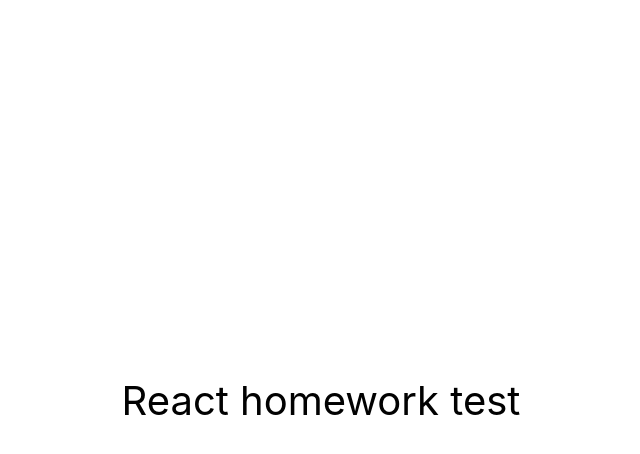
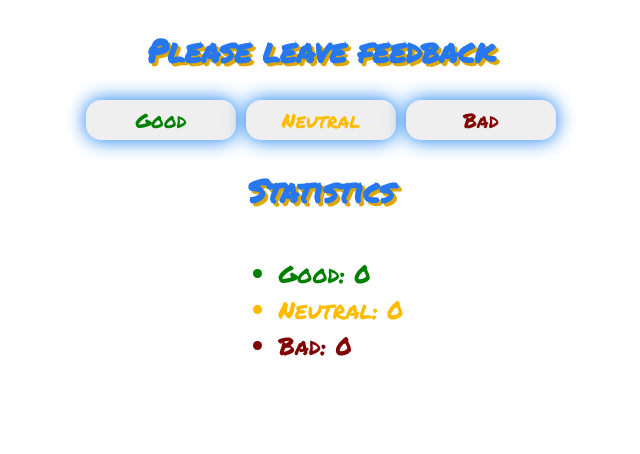
Before and after one commit to TigranKh21/goit-react-hw-02-feedback, a React (Create React App) app: page / in a window 1280 px wide. Shown: the top 454 px of the page, without its empty margins (319-959 px from the left). Built offline with nearby package versions, Linux system fonts and the light colour scheme.

Commit message:
html and css

```diff
--- a/public/index.html
+++ b/public/index.html
@@ -24,6 +24,12 @@
       work correctly both with client-side routing and a non-root public URL.
       Learn how to configure a non-root public URL by running `npm run build`.
     -->
+    <link rel="preconnect" href="https://fonts.googleapis.com" />
+    <link rel="preconnect" href="https://fonts.gstatic.com" crossorigin />
+    <link
+      href="https://fonts.googleapis.com/css2?family=Indie+Flower&family=Permanent+Marker&family=Special+Elite&display=swap"
+      rel="stylesheet"
+    />
     <title>React App</title>
 
     <!-- Start Single Page Apps for GitHub Pages -->
--- a/src/components/App.jsx
+++ b/src/components/App.jsx
@@ -1,16 +1,9 @@
+import { Feedback } from './Feedback/Feedback';
+
 export const App = () => {
   return (
-    <div
-      style={{
-        height: '100vh',
-        display: 'flex',
-        justifyContent: 'center',
-        alignItems: 'center',
-        fontSize: 40,
-        color: '#010101',
-      }}
-    >
-      React homework test
+    <div>
+      <Feedback />
     </div>
   );
 };
--- /dev/null
+++ b/src/components/Feedback/Feedback.jsx
@@ -0,0 +1,35 @@
+import { Component } from 'react';
+import css from './Feedback.module.css';
+
+export class Feedback extends Component {
+  state = {
+    good: '0',
+    neutral: '0',
+    bad: '0',
+  };
+
+  render() {
+    return (
+      <div className={css.feedback}>
+        <h2>Please leave feedback</h2>
+        <div className={css.buttons}>
+          <button className={css.good}>Good</button>
+          <button className={css.neutral}>Neutral</button>
+          <button className={css.bad}>Bad</button>
+        </div>
+        <h2>Statistics</h2>
+        <ul className={css.statList}>
+          <li className={`${css.statItem} ${css.good}`}>
+            Good: {this.state.good}
+          </li>
+          <li className={`${css.statItem} ${css.neutral}`}>
+            Neutral: {this.state.neutral}
+          </li>
+          <li className={`${css.statItem} ${css.bad}`}>
+            Bad: {this.state.bad}
+          </li>
+        </ul>
+      </div>
+    );
+  }
+}
--- /dev/null
+++ b/src/components/Feedback/Feedback.module.css
@@ -0,0 +1,65 @@
+.feedback {
+  font-family: 'Permanent Marker';
+  max-width: 500px;
+  margin-left: calc(50% - 250px);
+  display: flex;
+  flex-direction: column;
+  justify-content: space-between;
+  align-items: center;
+}
+
+.buttons {
+  display: flex;
+  gap: 10px;
+}
+
+button {
+  width: 150px;
+  height: 40px;
+  border: transparent;
+  border-radius: 15px;
+  box-shadow: 0px 0px 20px 0px rgb(10, 120, 237);
+  font-family: 'Permanent Marker';
+  font-size: 20px;
+  transition: color 1s;
+  transition: background-color 1s;
+}
+
+button:hover {
+  background-color: black;
+  color: rgb(255, 255, 255);
+}
+
+button.good:hover {
+  box-shadow: 0px 0px 20px 0px rgb(43, 251, 1);
+}
+
+button.neutral:hover {
+  box-shadow: 0px 0px 20px 0px rgb(222, 168, 4);
+}
+
+button.bad:hover {
+  box-shadow: 0px 0px 20px 0px rgb(242, 101, 101);
+}
+
+h2 {
+  font-size: 32px;
+  color: rgb(39, 119, 240);
+  text-shadow: 3px 3px 0px rgb(222, 168, 4);
+}
+
+.statItem {
+  font-size: 24px;
+}
+
+.good {
+  color: green;
+}
+
+.neutral {
+  color: rgb(255, 187, 0);
+}
+
+.bad {
+  color: rgb(128, 4, 4);
+}
```
